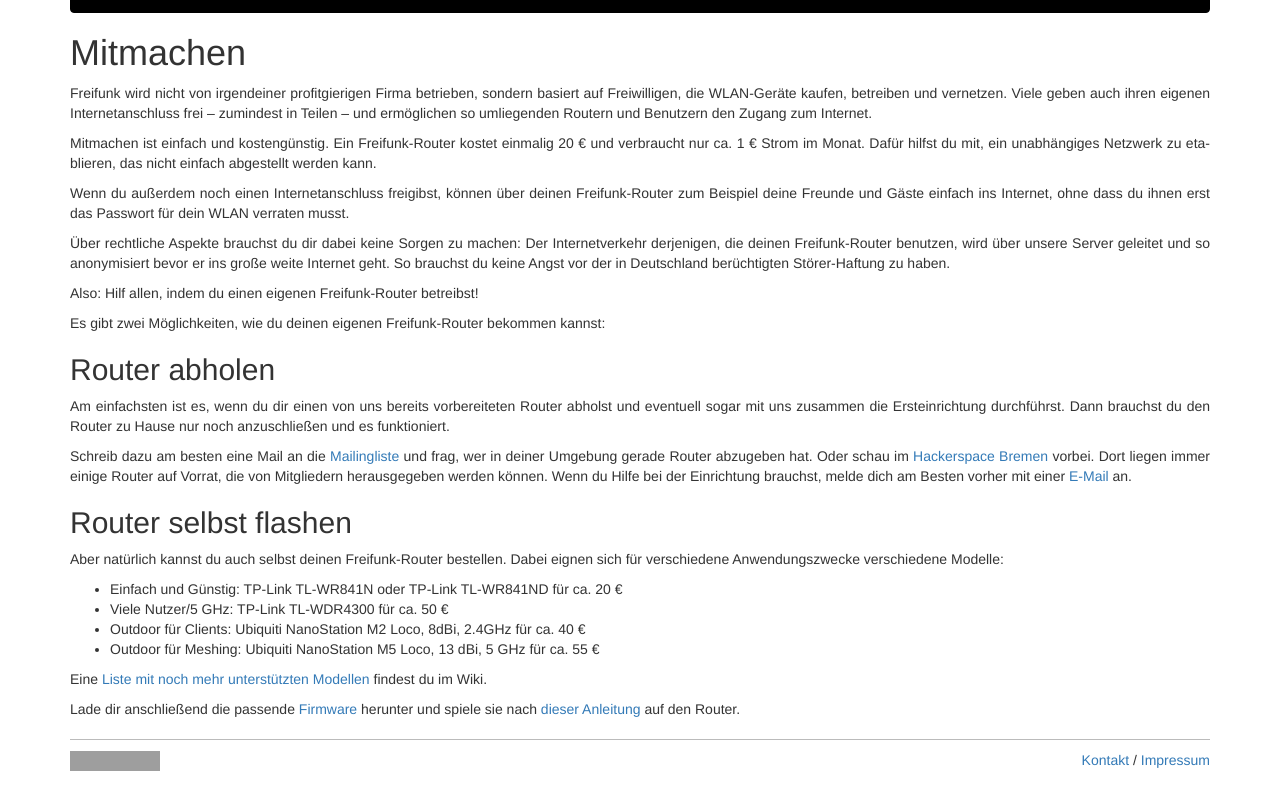
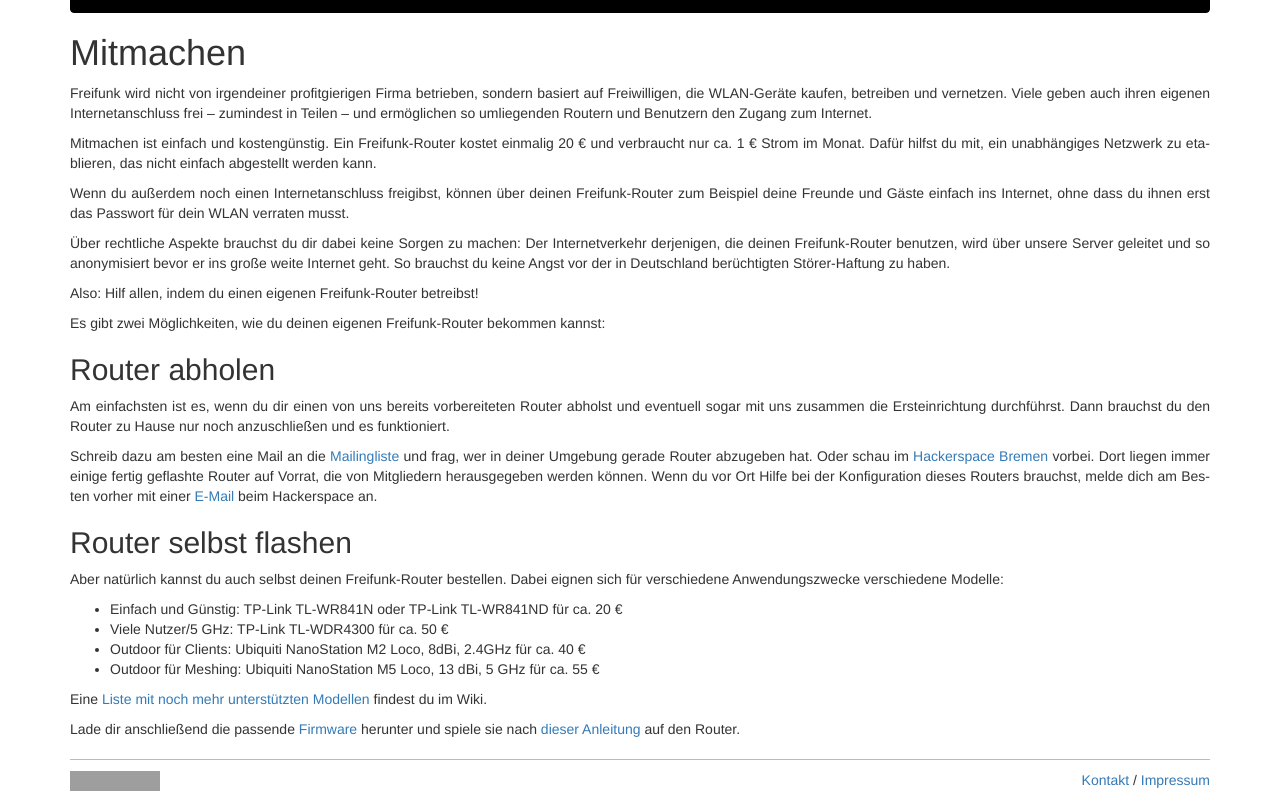
Before and after one commit to FreifunkBremen/bremen.freifunk.net, a Jekyll site: the page built from mitmachen.md, in a window 1280 px wide, cut to the strip 199-990 px from the top of the page. Built offline with Jekyll 4.4.1, drawn with Linux system fonts in a browser that asks for light colours; nearby versions of some CDN libraries; Markdown is read by kramdown in place of the engine named in the settings; grey boxes are pictures that could not be loaded.

Commit message:
Update mitmachen.md

```diff
--- a/mitmachen.md
+++ b/mitmachen.md
@@ -20,7 +20,7 @@
 
 Am einfachsten ist es, wenn du dir einen von uns bereits vorbereiteten Router abholst und eventuell sogar mit uns zusammen die Ersteinrichtung durchführst. Dann brauchst du den Router zu Hause nur noch anzuschließen und es funktioniert.
 
-Schreib dazu am besten eine Mail an die [Mailingliste] und frag, wer in deiner Umgebung gerade Router abzugeben hat. Oder schau im [Hackerspace Bremen][hshb] vorbei. Dort liegen immer einige Router auf Vorrat, die von Mitgliedern herausgegeben werden können. Wenn du Hilfe bei der Einrichtung brauchst, melde dich am Besten vorher mit einer [E-Mail](mailto:freifunk@hackerspace-bremen.de) an.
+Schreib dazu am besten eine Mail an die [Mailingliste] und frag, wer in deiner Umgebung gerade Router abzugeben hat. Oder schau im [Hackerspace Bremen][hshb] vorbei. Dort liegen immer einige fertig geflashte Router auf Vorrat, die von Mitgliedern herausgegeben werden können. Wenn du vor Ort Hilfe bei der Konfiguration dieses Routers brauchst, melde dich am Besten vorher mit einer [E-Mail](mailto:freifunk@hackerspace-bremen.de) beim Hackerspace an.
 
 ## Router selbst flashen
 Aber natürlich kannst du auch selbst deinen Freifunk-Router bestellen. Dabei eignen sich für verschiedene Anwendungszwecke verschiedene Modelle:
```
